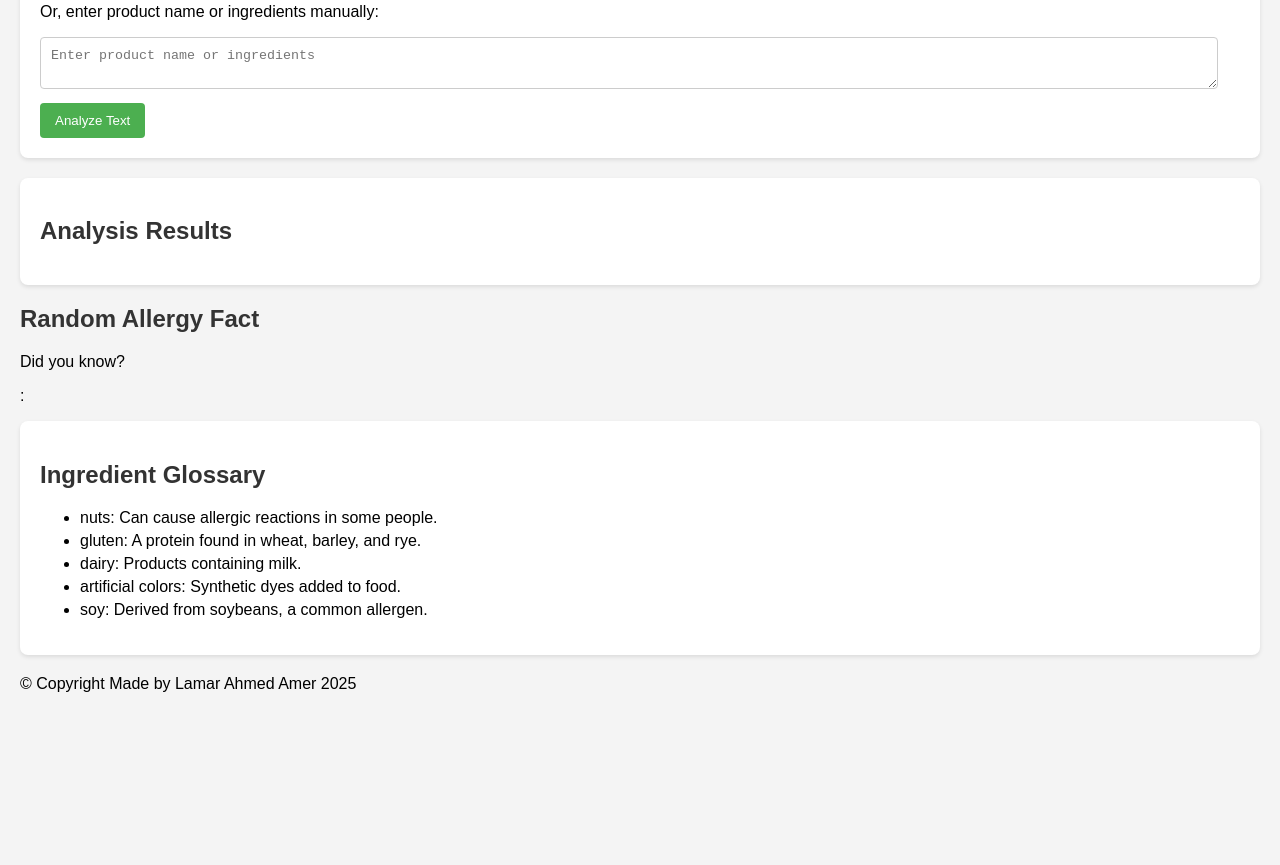
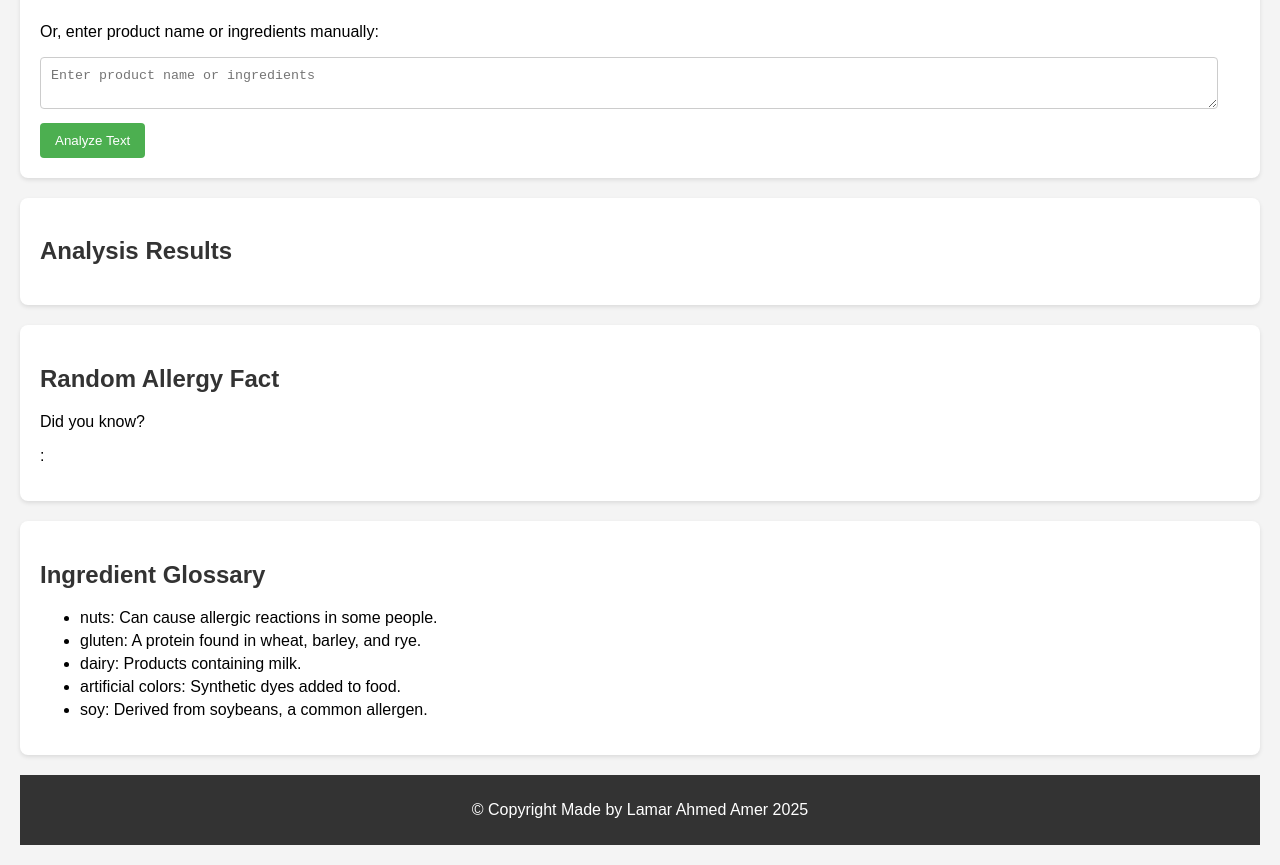
Before and after one commit to Shazli001/Lamar-awareness-app, a plain HTML site: page index.html in a window 1280 px wide. Shown: the part 620-1485 px from the top of the page. Before the commit the page ends 1333 px from the top, so only its background shows below. Drawn offline with Linux system fonts and the light colour scheme.

Commit message:
Update style.css

```diff
--- a/style.css
+++ b/style.css
@@ -2,13 +2,16 @@ body {
     font-family: sans-serif;
     margin: 20px;
     background-color: #f4f4f4;
+    display: flex;
+    flex-direction: column;
+    min-height: 100vh; /* Ensure the footer stays at the bottom */
 }
 
 h1, h2 {
     color: #333;
 }
 
-#profile-area, #scan-area, #results-area, #glossary-area {
+#profile-area, #scan-area, #results-area, #glossary-area, #random-allergy-area {
     background-color: #fff;
     padding: 20px;
     margin-bottom: 20px;
@@ -50,3 +53,11 @@ textarea, input[type="text"], input[type="file"] {
     margin-bottom: 10px;
     border: 1px solid #ccc;
 }
+
+footer {
+    background-color: #333;
+    color: white;
+    text-align: center;
+    padding: 10px;
+    margin-top: auto; /* Push the footer to the bottom */
+}
```
